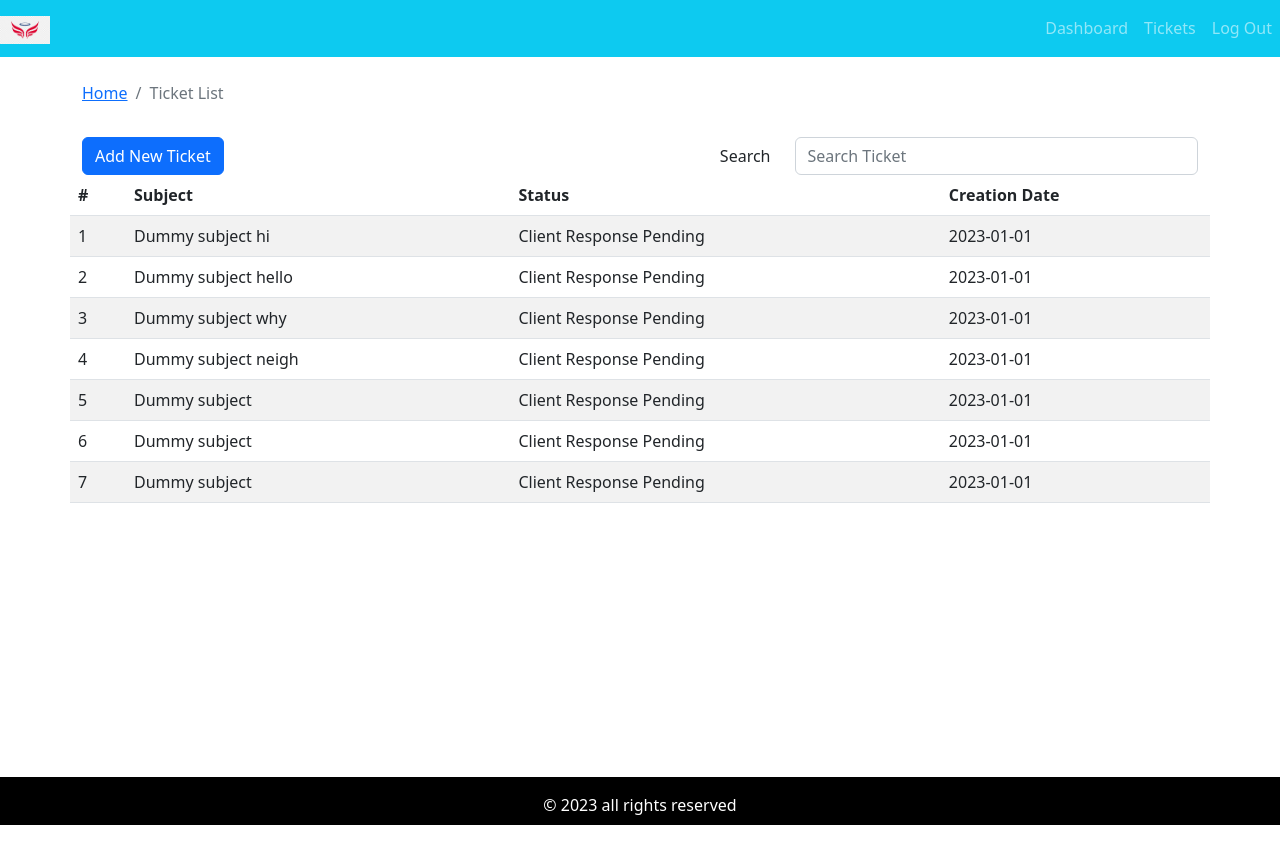
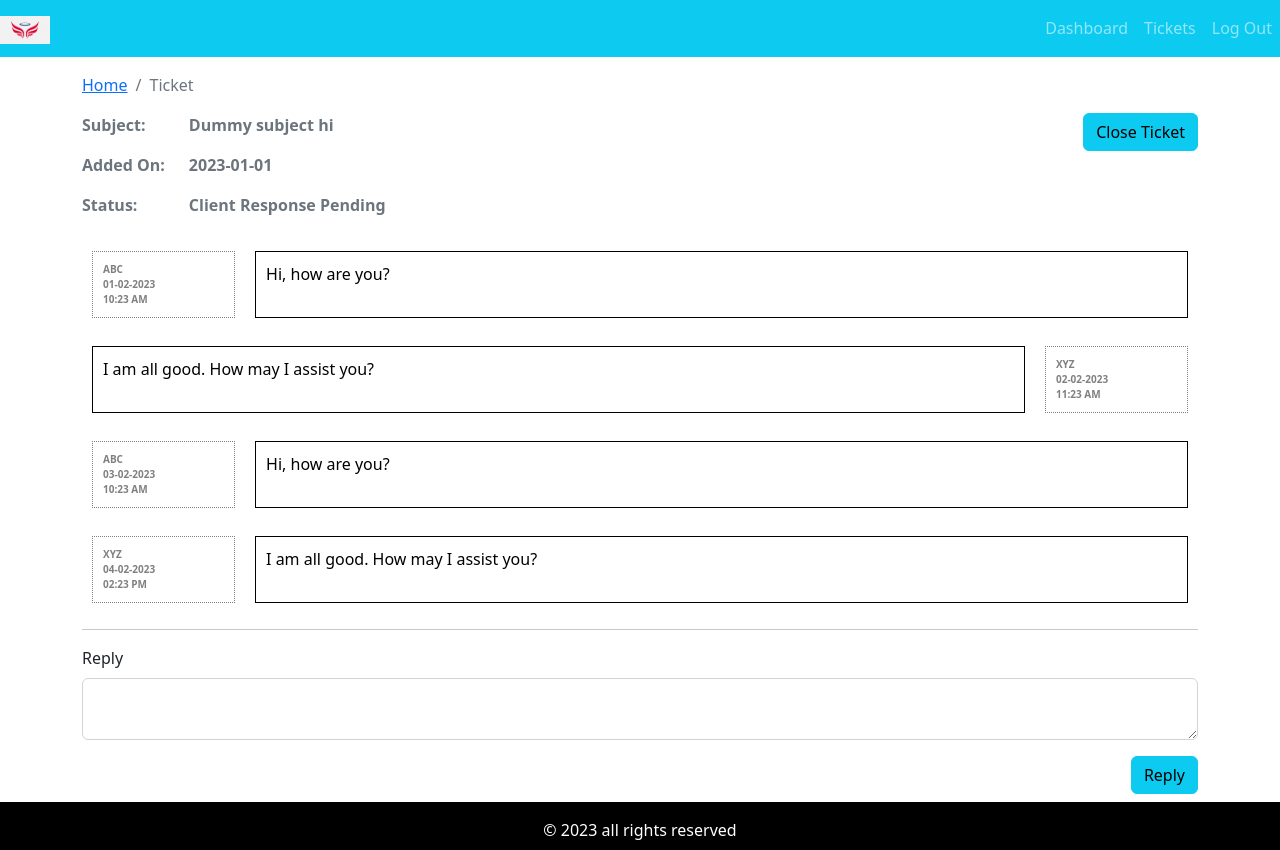
Before and after one commit to rahulsharma25/crm-frontend, a React (Create React App) app: page /tickets in a window 1280 px wide. Before the commit the page ends 825 px from the top, so only its background shows below. Built offline with nearby package versions, Linux system fonts and the light colour scheme.

Commit message:
CTS-7 adding ticket landing page

```diff
--- a/src/App.js
+++ b/src/App.js
@@ -4,6 +4,7 @@ import { DefaultLayout } from './layout/defaultLayout';
 import { Dashboard } from './pages/dashboard/dashboard';
 import { Entry } from './pages/entry/entry';
 import { AddTicket } from './pages/new-ticket/addTicketPage';
+import { TicketLandingPage } from './pages/ticket-landing/ticketLandingPage';
 // import { TicketLandingPage } from './pages/ticket-landing/ticketLandingPage';
 import { TicketListPage } from './pages/ticket-list/ticketListPage';
 
@@ -14,7 +15,8 @@ function App() {
       <DefaultLayout>
         {/* <Dashboard /> */}
         {/* <AddTicket /> */}
-        <TicketListPage />
+        {/* <TicketListPage /> */}
+        <TicketLandingPage />
       </DefaultLayout>
     </div>
   );
--- a/src/assets/data/dummy-ticket-data.json
+++ b/src/assets/data/dummy-ticket-data.json
@@ -3,7 +3,37 @@
         "id": 1,
         "subject": "Dummy subject hi",
         "status": "Client Response Pending",
-        "addedAt": "2023-01-01"
+        "addedAt": "2023-01-01",
+        "history": [
+            {
+                "date": "01-02-2023",
+                "time": "10:23 AM",
+                "message": "Hi, how are you?",
+                "sentBy": "ABC",
+                "senderType": "client"
+            },
+            {
+                "date": "02-02-2023",
+                "time": "11:23 AM",
+                "message": "I am all good. How may I assist you?",
+                "sentBy": "XYZ",
+                "senderType": "operator"
+            },
+            {
+                "date": "03-02-2023",
+                "time": "10:23 AM",
+                "message": "Hi, how are you?",
+                "sentBy": "ABC",
+                "senderType": "client"
+            },
+            {
+                "date": "04-02-2023",
+                "time": "02:23 PM",
+                "message": "I am all good. How may I assist you?",
+                "sentBy": "XYZ",
+                "senderType": "client"
+            }
+        ]
     },
     {
         "id": 2,
--- /dev/null
+++ b/src/components/ticket-messages/ticketMessages.css
@@ -0,0 +1,23 @@
+.sender-info {
+  font-size: 10px;
+  font-weight: 600;
+  color: grey;
+  border-style: dotted;
+  border-width: 1px;
+  border-color: grey;
+  width: 15%;
+  padding: 10px;
+  margin: 10px;
+  display: flex;
+  flex-direction: column;
+  justify-content: center;
+}
+
+.message-text {
+  font-size: 16px;
+  color: black;
+  border-style: solid;
+  border-width: 1px;
+  padding: 10px;
+  margin: 10px;
+}
--- /dev/null
+++ b/src/components/ticket-messages/ticketMessages.js
@@ -0,0 +1,26 @@
+import React from 'react';
+import PropTypes from 'prop-types';
+import './ticketMessages.css';
+
+export const TicketMessages = ({msgHistory}) => {
+  if (msgHistory) {
+    return msgHistory.map((msg, i) => {
+      return (
+        <div key={i} className={`d-flex mt-2 ${msg.senderType==='client' ? 'flex-row' : 'flex-row-reverse'}`}>
+          <div className='sender-info'>
+            <div>{msg.sentBy}</div>
+            <div>{msg.date}</div>
+            <div>{msg.time}</div>
+          </div>
+          <div className='message-text' style={{'width': '100%'}}>{msg.message}</div>
+        </div>);
+    });
+  }
+  else {
+    return null;
+  }
+};
+
+TicketMessages.propTypes = {
+  msgHistory: PropTypes.array.isRequired
+};
--- /dev/null
+++ b/src/components/ticket-reply/ticketReply.js
@@ -0,0 +1,30 @@
+import React from 'react';
+import PropTypes from 'prop-types';
+import { Button, Form } from 'react-bootstrap';
+
+export const TicketReply = ({msg, handleOnChange, handleOnSubmit}) => {
+  return (
+    <div>
+      <Form onSubmit={handleOnSubmit}>
+        <Form.Label>Reply</Form.Label>
+        <Form.Control
+          as='textarea'
+          name='reply'
+          row={5}
+          value={msg}
+          onChange={handleOnChange}
+          required
+        />
+        <div className='text-end mt-3 mb-2'>
+          <Button type='submit' variant='info'>Reply</Button>
+        </div>
+      </Form>
+    </div>
+  );
+};
+
+TicketReply.propTypes = {
+  msg: PropTypes.string.isRequired,
+  handleOnChange: PropTypes.func.isRequired,
+  handleOnSubmit: PropTypes.func.isRequired
+};
--- a/src/pages/ticket-landing/ticketLandingPage.js
+++ b/src/pages/ticket-landing/ticketLandingPage.js
@@ -0,0 +1,62 @@
+import React, { useEffect, useState } from 'react';
+import { Button, Col, Container, Row } from 'react-bootstrap';
+import { BreadcrumbComp } from '../../components/breadcrumb/breadcrumb';
+import tickets from '../../assets/data/dummy-ticket-data.json';
+import { TicketMessages } from '../../components/ticket-messages/ticketMessages';
+import { TicketReply } from '../../components/ticket-reply/ticketReply';
+
+const ticket = tickets[0];
+export const TicketLandingPage = () => {
+  const [replyMsg, setReplyMsg] = useState('');
+
+  useEffect(()=>{
+    //empty
+  }, [replyMsg]);
+
+  const handleOnChange = (e) => {
+    setReplyMsg(e.target.value);
+  };
+
+  const handleOnSubmit = (e) => {
+    e.preventDefault();
+    console.log(replyMsg);
+  };
+
+  return (
+    <Container>
+      <Row>
+        <Col>
+          <BreadcrumbComp page='Ticket' />
+        </Col>
+      </Row>
+      <Row>
+        <Col className='d-flex flex-row fw-bolder text-secondary'>
+          <div className='me-4'>
+            <p>Subject: </p>
+            <p>Added On: </p>
+            <p>Status: </p>
+          </div>
+          <div>
+            <p>{ticket.subject}</p>
+            <p>{ticket.addedAt}</p>
+            <p>{ticket.status}</p>
+          </div>
+        </Col>
+        <Col className='text-end'>
+          <Button variant='info'>Close Ticket</Button>
+        </Col>
+      </Row>
+      <Row>
+        <Col>
+          <TicketMessages msgHistory={ticket.history} />
+        </Col>
+      </Row>
+      <hr />
+      <Row>
+        <Col>
+          <TicketReply msg={replyMsg} handleOnChange={handleOnChange} handleOnSubmit={handleOnSubmit}/>
+        </Col>
+      </Row>
+    </Container>
+  );
+};
```
